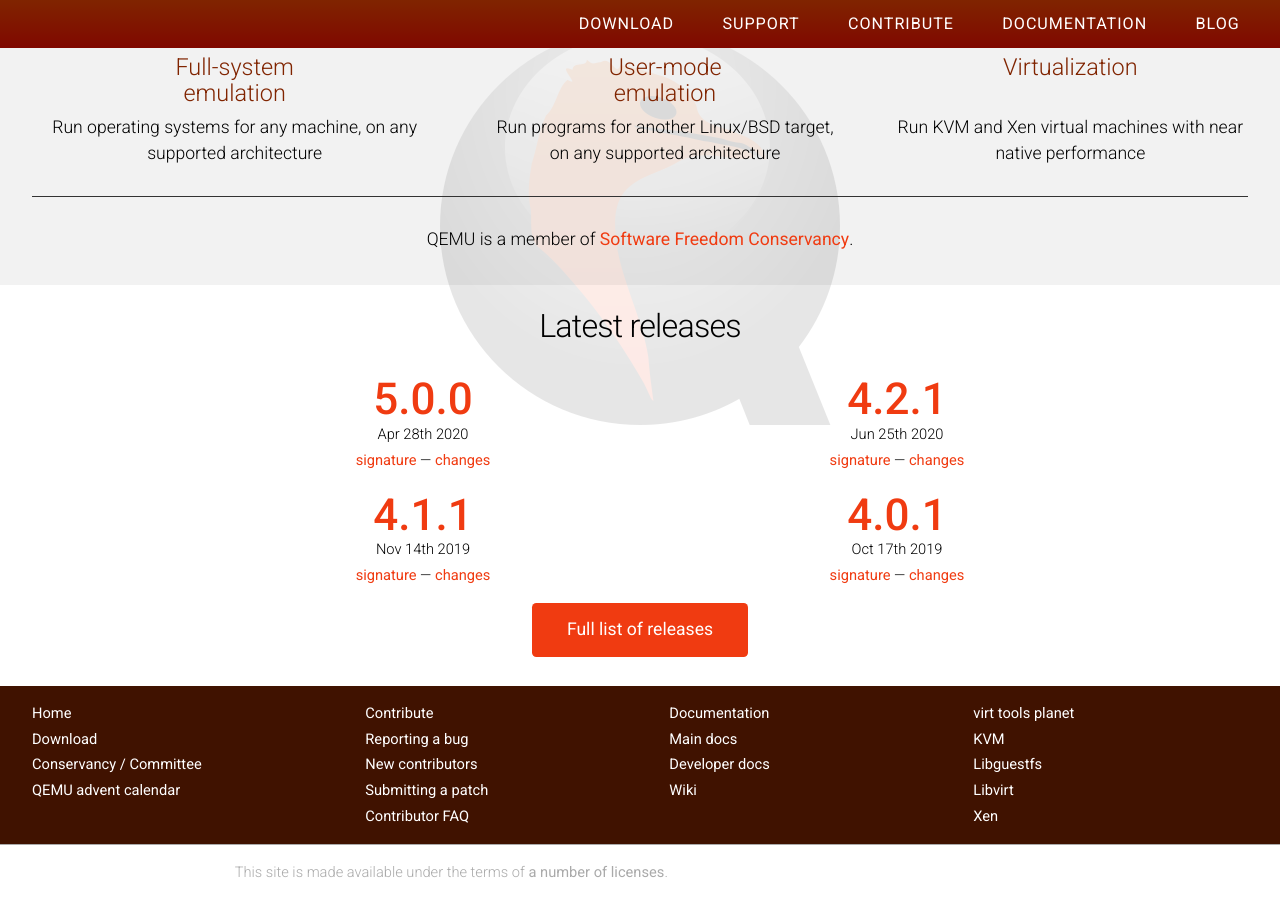
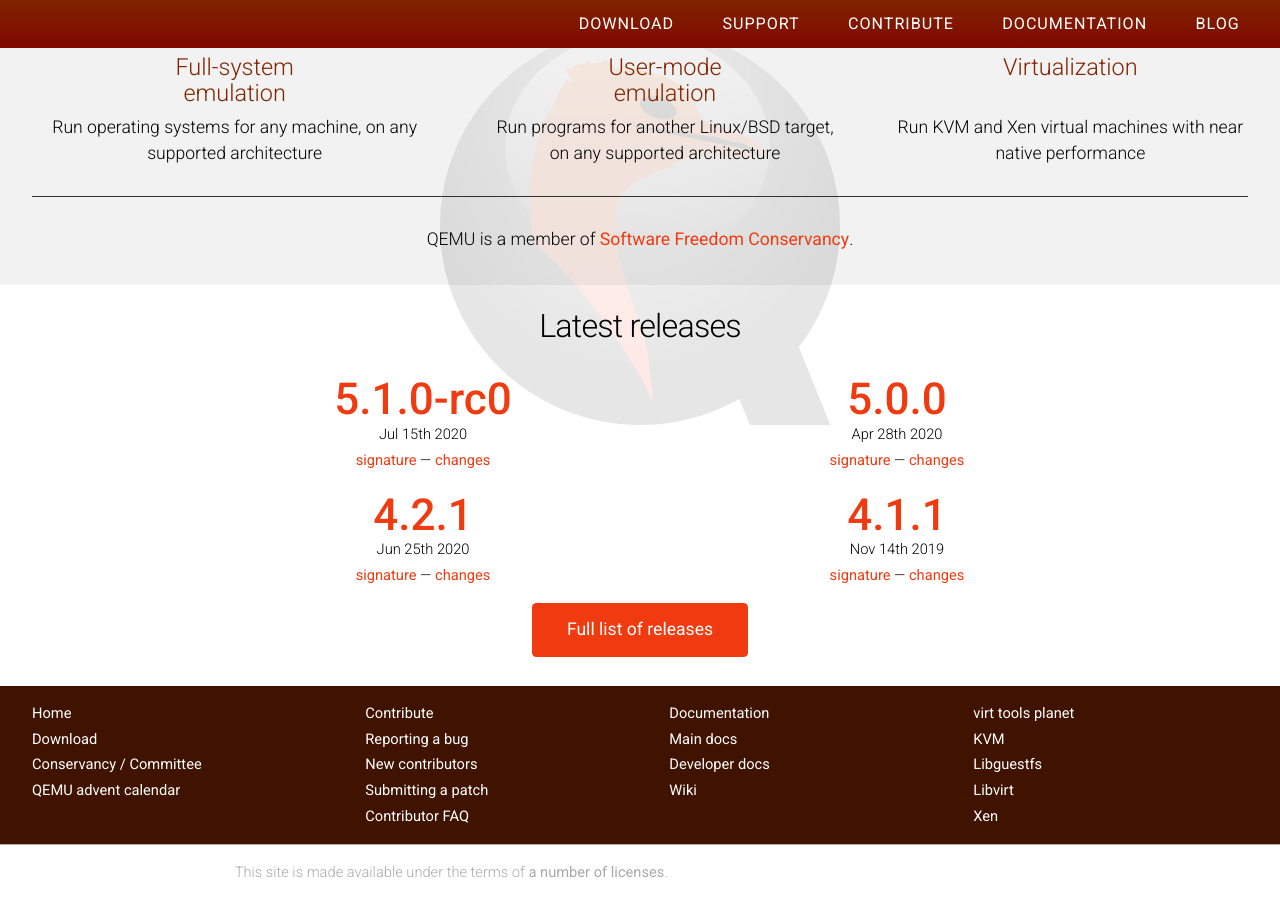
Before and after one commit to qemu/qemu-web, a Jekyll site: the page built from index.html, in a window 1280 px wide and 900 px high, scrolled down 685 px. Built offline with Jekyll 4.4.1, drawn with Linux system fonts in a browser that asks for light colours; nearby versions of some CDN libraries.

Commit message:
add v5.1.0-rc0

```diff
--- a/_data/releases.yml
+++ b/_data/releases.yml
@@ -1,3 +1,6 @@
+- branch: "5.1"
+  patch: 0-rc0
+  date: "Jul 15th 2020"
 - branch: "5.0"
   patch: 0
   date: "Apr 28th 2020"
```
